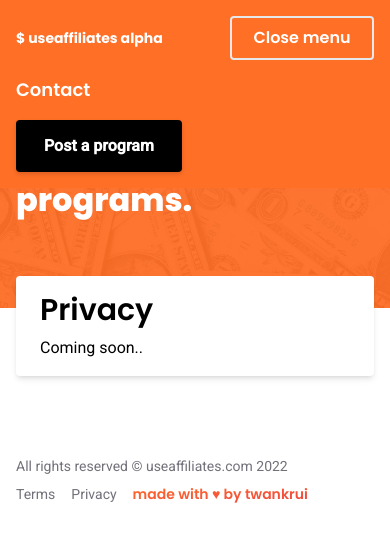
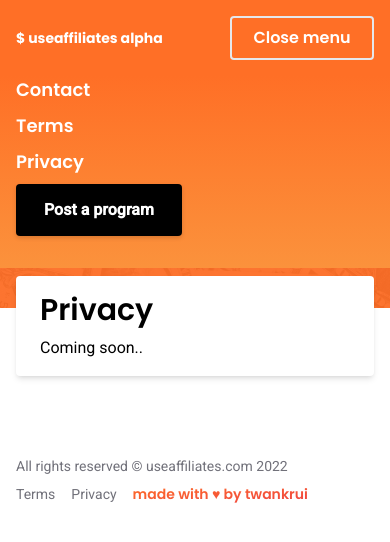
Before and after one commit to twankruiswijk/useaffiliates.com, a Next.js app: page /privacy in a window 390 px wide. Both pictures are taken after a click on the button "Open menu". Shown: the top 542 px of the page. Built offline with nearby package versions, Linux system fonts and the light colour scheme.

Commit message:
Mobile UI improvements

```diff
--- a/src/components/listing/listingItem.js
+++ b/src/components/listing/listingItem.js
@@ -43,7 +43,7 @@ export default function ListingItem({
     );
   });
   return (
-    <article className="md:grid--default py-4 odd:bg-primary/10 px-6">
+    <article className="md:grid--default py-6 md:py-4 odd:bg-primary/10 px-6">
       <div className="col-span-1 md:flex">
         <span
           className={`w-fit relative flex flex-column self-center rounded shadow-button mb-2 md:mb-0 bg-gradient-to-br from-primary to-orange-300 ${
--- a/src/components/nav/index.js
+++ b/src/components/nav/index.js
@@ -10,7 +10,7 @@ export default function Nav() {
   const isMobile = menuIsOpen && mobileMediaQuery;
 
   const mobileMenuClasses =
-    'absolute lef-0 right-0 top-[76px] flex flex-col bg-primary space-y-4 w-full px-4 pb-4 shadow-[0_4px_4px_-4px,rgba(0,0,0,0.15)]';
+    'absolute lef-0 right-0 top-[76px] flex flex-col bg-gradient-to-b from-primary to-orange-400 space-y-2 w-full px-4 pb-8 shadow-[0_4px_4px_-4px,rgba(0,0,0,0.15)]';
 
   return (
     <header className={isMobile ? 'bg-primary' : ''}>
@@ -39,9 +39,15 @@ export default function Nav() {
             } md:flex md:col-start-5 md:col-span-8 lg:col-start-7 lg:col-span-6 md:space-x-6 md:items-center md:justify-end`}
           >
             <NavLink href="mailto:twan@tarch.nl">contact</NavLink>
+            <NavLink href="/terms" mobileOnly>
+              terms
+            </NavLink>
+            <NavLink href="/privacy" mobileOnly>
+              privacy
+            </NavLink>
 
             <Link href="/submit">
-              <a className="self-start text-heading text-base md:text-lg font-bold shadow-button bg-black text-white px-7 py-3.5 rounded transition hover:bg-black/[0.8]">
+              <a className="mb:!mt-0 self-start text-heading text-base md:text-lg font-bold shadow-button bg-black text-white px-7 py-3.5 rounded transition hover:bg-black/[0.8]">
                 Post a program
               </a>
             </Link>
@@ -52,10 +58,14 @@ export default function Nav() {
   );
 }
 
-const NavLink = ({ href, children }) => {
+const NavLink = ({ href, mobileOnly, children }) => {
   return (
     <Link href={href}>
-      <a className="font-heading text-lg text-white capitalize hover:opacity-75">
+      <a
+        className={`${
+          mobileOnly ? 'md:hidden' : ''
+        } font-heading text-lg text-white capitalize hover:opacity-75`}
+      >
         {children}
       </a>
     </Link>
```
